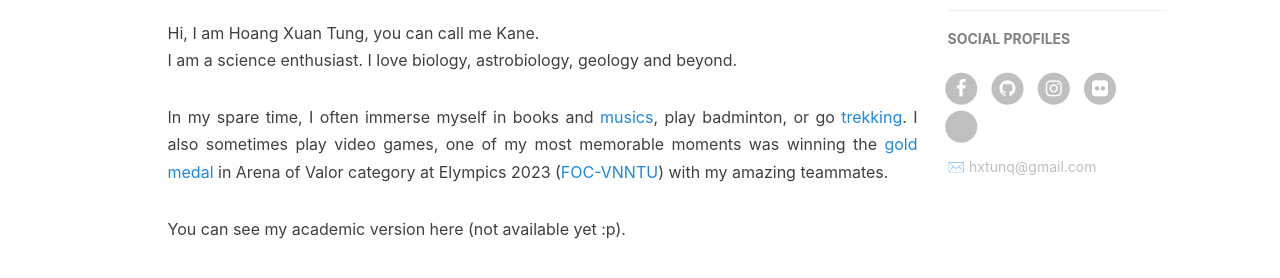
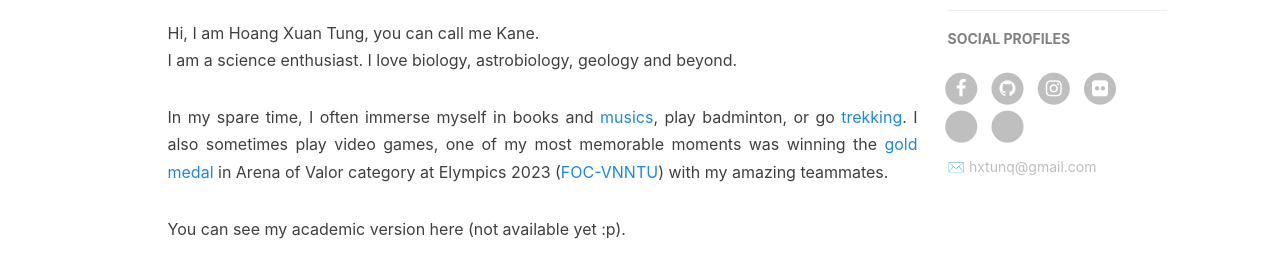
Before and after one commit to orionanseaweed/orionanseaweed.github.io, a Jekyll site: the page built from index.html, in a window 1280 px wide. Shown: the part 448-726 px from the top of the page. Built offline with Jekyll 4.4.1, drawn with Linux system fonts in a browser that asks for light colours; nearby versions of some CDN libraries; library files that are not in the unit come from our copies; the list of posts is cut into pages by our own code; comment, search, counter and statistics services are not loaded.

Commit message:
update infor

```diff
--- a/_config.yml
+++ b/_config.yml
@@ -40,6 +40,7 @@ github_username: orionanseaweed
 instagram_username: lemarid_an
 flickr_username:    196824145@N03
 letterboxd_username: hxtung
+gmail_username: hxtung
 
 # Featured Tags
 
--- a/_layouts/page.html
+++ b/_layouts/page.html
@@ -192,6 +192,16 @@ layout: default
                                 </a>
                             </li>
                             {% endif %}
+                            {% if site.gmail_username %}
+                            <li>
+                                <a target="_blank" href="mailto:hxtunq@gmail.com">
+                                    <span class="fa-stack fa-lg">
+                                        <i class="fa fa-circle fa-stack-2x"></i>
+                                        <i class="fa fa-gmail fa-stack-1x fa-inverse"></i>
+                                    </span>
+                                </a>
+                            </li>
+                            {% endif %}
                         </ul>
                         {% if site.email %}
                             <p>✉️ {{site.email}}</p>
```
